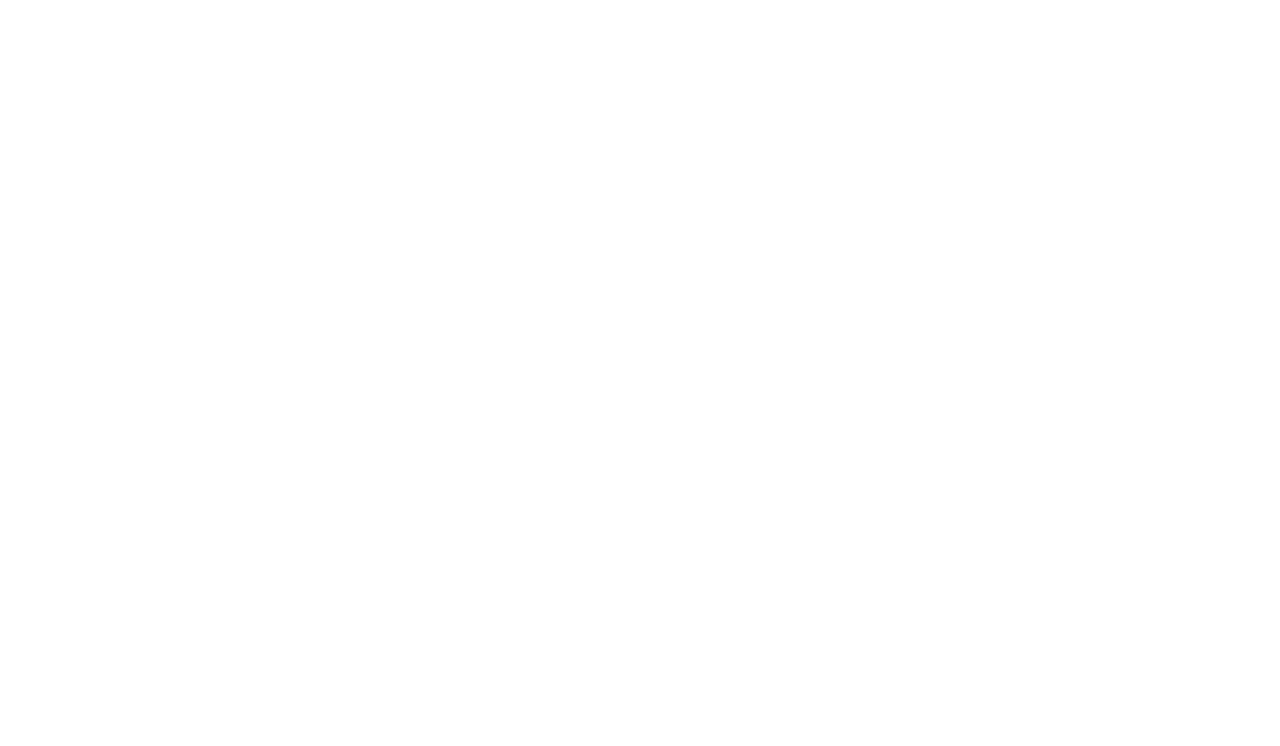
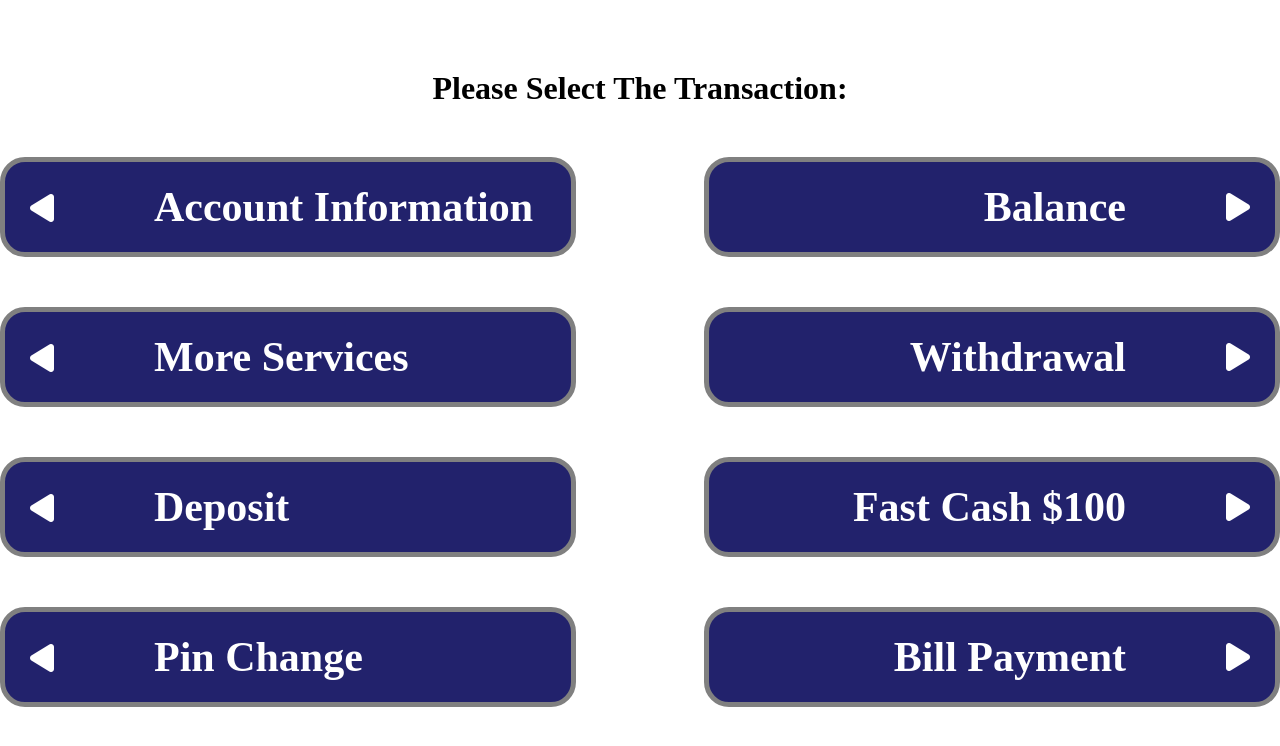
Before and after one commit to afigjabbarli/Task_ATM_Bank_Account_Using_Html_DOM, a plain HTML site: page Task_ATM_Bank_Account/index.html in a window 1280 px wide. Drawn offline with Linux system fonts and the light colour scheme.

Commit message:
Command list succesfully created

```diff
--- a/Task_ATM_Bank_Account/assets/JS/script.js
+++ b/Task_ATM_Bank_Account/assets/JS/script.js
@@ -0,0 +1,12 @@
+// Add a click event handler to the Balance element
+const balanceElement = document.querySelector('.Balance');
+balanceElement.addEventListener('click', function(event) {
+  // Prevent the default behavior of the click event
+  event.preventDefault();
+  // Add your custom logic here to handle the click event
+  // For example, you can hide all elements within the .container class
+  const container = document.querySelector('.container');
+  const tittle = document.querySelector('.tittle')
+  tittle.style.display = 'none';
+  container.style.display = 'none';
+});
--- /dev/null
+++ b/Task_ATM_Bank_Account/assets/css/style.css
@@ -0,0 +1,72 @@
+*{
+    margin: 0%;
+    padding: 0;
+    box-sizing: border-box;
+}
+.tittle{
+    display: flex;
+    justify-content: center;
+}
+.tittle div{
+    margin-top: 70px;
+}
+h1:hover{
+    color: gray;
+    transform: scale(1.1);
+}
+.row{
+    display: flex;
+    flex-wrap: wrap;
+    justify-content: space-between;
+    width: 100%;
+}
+.coomand-list .row .col-6{
+    width: 45%;
+}
+.coomand-list .row .col-6 ul{
+    list-style-type: none;
+
+
+}
+.coomand-list .row .col-6 ul li{
+    height: 100px;
+    width: 100%;
+    background-color: #22226c;
+    margin-top: 50px;
+    border: 5px solid gray;
+    border-radius: 25px;
+
+}
+h2{
+    color: white;
+    font-size: 42px;
+}
+.coomand-list .row .col-6-right ul li{
+    display: flex;
+    justify-content: flex-end;
+    align-items: center;
+}
+.coomand-list .row .col-6-left ul li{
+    display: flex;
+    justify-content: flex-start;
+    align-items: center;
+}
+.coomand-list .row .col-6-left ul li h2{
+  margin-left: 100px;
+}
+.coomand-list .row .col-6-right ul li h2{
+    margin-right: 100px;
+  }
+  .coomand-list .row .col-6-left ul li i{
+    margin-left: 25px;
+  }
+  .coomand-list .row .col-6-right ul li i{
+    margin-right: 25px;
+  }
+
+
+  .coomand-list .row .col-6 ul li:hover{
+    background-color: black;
+    transform: scale(1.1);
+    cursor: grab;
+  }
--- a/Task_ATM_Bank_Account/index.html
+++ b/Task_ATM_Bank_Account/index.html
@@ -3,9 +3,63 @@
 <head>
     <meta charset="UTF-8">
     <meta name="viewport" content="width=device-width, initial-scale=1.0">
+    <link rel="stylesheet" href="https://cdnjs.cloudflare.com/ajax/libs/font-awesome/6.4.0/css/all.min.css" integrity="sha512-iecdLmaskl7CVkqkXNQ/ZH/XLlvWZOJyj7Yy7tcenmpD1ypASozpmT/E0iPtmFIB46ZmdtAc9eNBvH0H/ZpiBw==" crossorigin="anonymous" referrerpolicy="no-referrer" />
+    <link rel="stylesheet" href="./assets/css/style.css">
+
+    <script src="./assets/JS/script.js" defer></script>
     <title>ATM</title>
 </head>
 <body>
-
+    <header></header>
+    <main>
+        <div class="tittle">
+            <div><h1>Please Select The Transaction:</h1></div>
+        </div>
+        <div class="container coomand-list">
+          <div class="row">
+            <div class="col-6-left col-6">
+                <ul>
+                    <li>
+                        <i id="icon" class="fa-sharp fa-solid fa-play fa-flip-both fa-2xl" style="color: #ffffff;"></i>
+                        <h2>Account Information</h2>
+                    </li>
+                    <li>
+                        <i id="icon" class="fa-sharp fa-solid fa-play fa-flip-both fa-2xl" style="color: #ffffff;"></i>
+                        <h2>More Services</h2>
+                    </li>
+                    <li>
+                        <i id="icon" class="fa-sharp fa-solid fa-play fa-flip-both fa-2xl" style="color: #ffffff;"></i>
+                        <h2>Deposit</h2>
+                    </li>
+                    <li>
+                        <i id="icon" class="fa-sharp fa-solid fa-play fa-flip-both fa-2xl" style="color: #ffffff;"></i>
+                        <h2>Pin Change</h2>
+                    </li>
+                </ul>
+            </div>
+            <div class="col-6-right col-6">
+                <ul>
+                    <li class="Balance">
+                        <h2>Balance</h2>
+                        <i id="icon" class="fa-sharp fa-solid fa-play fa-2xl" style="color: #ffffff;"></i>
+                    </li>
+                    <li>
+                        <h2>Withdrawal</h2>
+                        <i id="icon" class="fa-sharp fa-solid fa-play fa-2xl" style="color: #ffffff;"></i>
+                    </li>
+                    <li>
+                        <h2>Fast Cash $100</h2>
+                        <i id="icon"class="fa-sharp fa-solid fa-play fa-2xl" style="color: #ffffff;"></i>
+                    </li>
+                    <li>
+                        <h2>Bill Payment</h2>
+                        <i id="icon" class="fa-sharp fa-solid fa-play fa-2xl" style="color: #ffffff;"></i>
+                    </li>
+                </ul>
+            </div>
+          </div>
+        </div>
+    </main>
+    <footer></footer>
 </body>
 </html>
```
